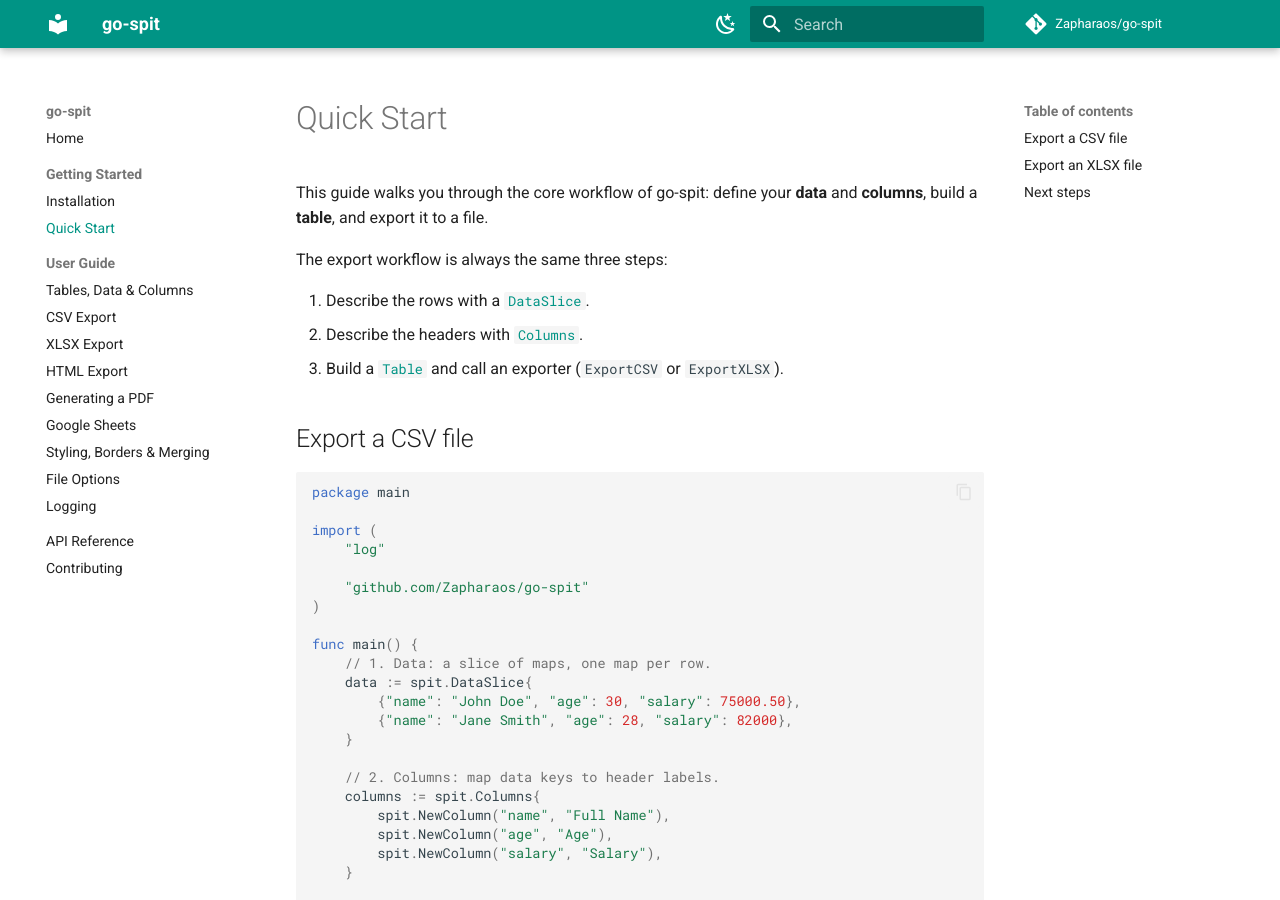
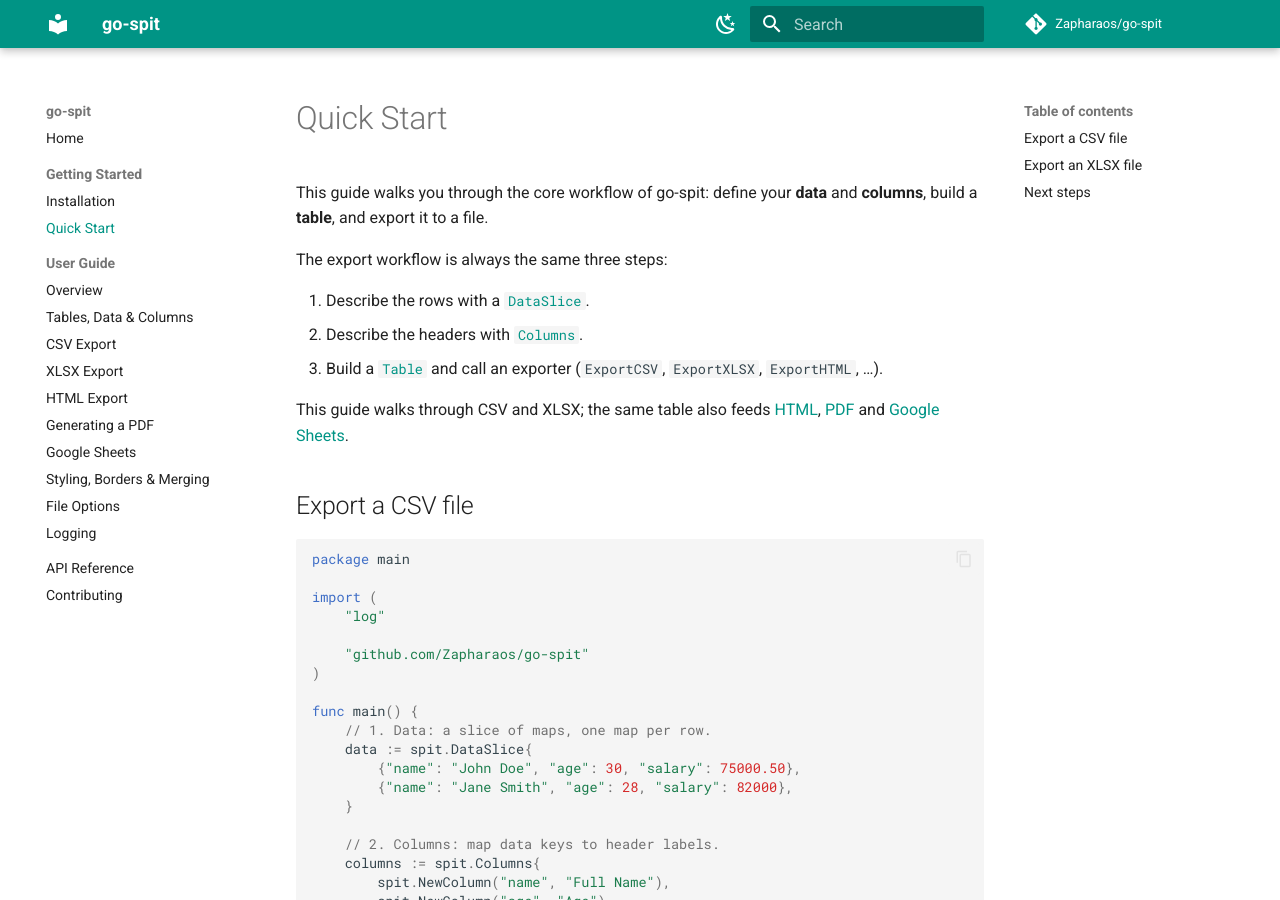
Before and after one commit to Zapharaos/go-spit, an MkDocs documentation site: the page built from docs/getting-started/quickstart.md, in a window 1280 px wide and 900 px high. Built offline with MkDocs 1.6.1 and Material for MkDocs 9.7.7, drawn with Linux system fonts in a browser that asks for light colours; comment, search, counter and statistics services are not loaded; some of the changed text lies outside the part shown.

Commit message:
feat: update documentation to include PDF and Google Sheets export formats

```diff
--- a/docs/getting-started/quickstart.md
+++ b/docs/getting-started/quickstart.md
@@ -8,7 +8,11 @@ The export workflow is always the same three steps:
 1. Describe the rows with a [`DataSlice`](../user-guide/tables-and-columns.md#data).
 2. Describe the headers with [`Columns`](../user-guide/tables-and-columns.md#columns).
 3. Build a [`Table`](../user-guide/tables-and-columns.md#tables) and call an exporter
-   (`ExportCSV` or `ExportXLSX`).
+   (`ExportCSV`, `ExportXLSX`, `ExportHTML`, …).
+
+This guide walks through CSV and XLSX; the same table also feeds
+[HTML](../user-guide/html-export.md), [PDF](../user-guide/pdf-export.md) and
+[Google Sheets](../user-guide/google-sheets.md).
 
 ## Export a CSV file
 
@@ -114,6 +118,8 @@ func main() {
 ## Next steps
 
 - Understand the data model in [Tables, Data & Columns](../user-guide/tables-and-columns.md).
+- Export to other formats: [HTML](../user-guide/html-export.md),
+  [PDF](../user-guide/pdf-export.md) or [Google Sheets](../user-guide/google-sheets.md).
 - Customize output with [Styling, Borders & Merging](../user-guide/styling.md).
 - Control where and how files are written with [File Options](../user-guide/file-options.md).
 - Browse complete, runnable programs in the
--- a/mkdocs.yml
+++ b/mkdocs.yml
@@ -1,5 +1,5 @@
 site_name: go-spit
-site_description: A Go package for flexible file exporting (CSV, XLSX, HTML).
+site_description: A Go package for flexible file exporting (CSV, XLSX, HTML, PDF, Google Sheets).
 site_author: Zapharaos
 site_url: https://zapharaos.github.io/go-spit/
 
@@ -44,6 +44,7 @@ nav:
       - Installation: getting-started/installation.md
       - Quick Start: getting-started/quickstart.md
   - User Guide:
+      - Overview: user-guide/index.md
       - Tables, Data & Columns: user-guide/tables-and-columns.md
       - CSV Export: user-guide/csv-export.md
       - XLSX Export: user-guide/xlsx-export.md
```
Also changed, not shown: docs/index.md (+5 -0 lines), docs/user-guide/index.md (added, +52 -0 lines).
